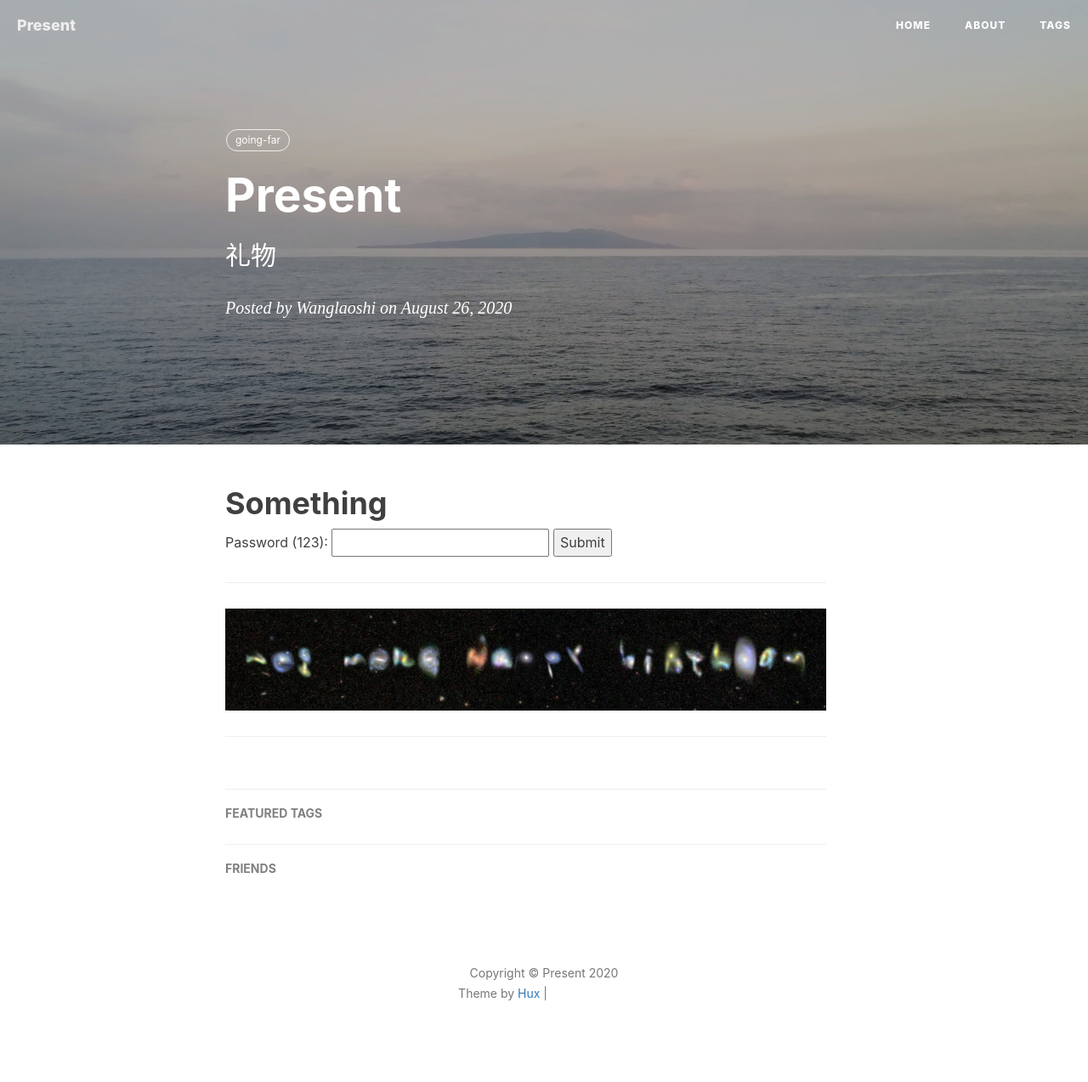
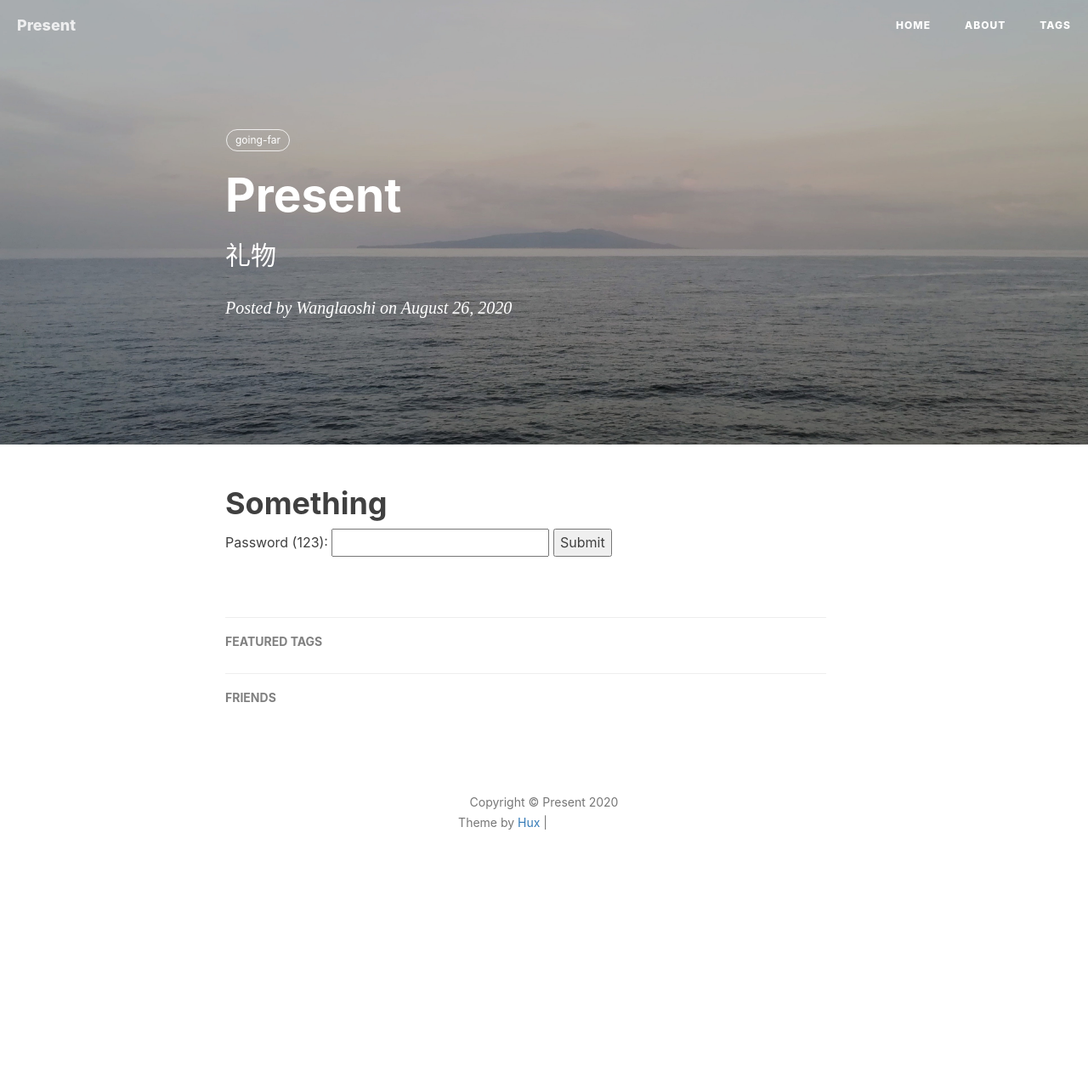
Before and after one commit to MingjieJian/w_present, a Jekyll site: the page built from _posts/2020-08-26-present.markdown, in a window 1280 px wide. Shown: the whole page at 85% size. Built offline with Jekyll 4.4.1, drawn with Linux system fonts in a browser that asks for light colours; nearby versions of some CDN libraries; comment, search, counter and statistics services are not loaded; after the commit the page ends 1072 px from its top, so only the background shows below that; grey boxes are pictures that could not be loaded.

Commit message:
Image not found 8

```diff
--- a/_posts/2020-08-26-present.markdown
+++ b/_posts/2020-08-26-present.markdown
@@ -19,11 +19,6 @@ tags:
 
 <img id="mypic" src="/img/in-post/post-present/present.png" alt="present" width="150%" style="display: none;">
 
----
-
-![](/img/in-post/post-present/present.png)
-
----
 <script>
 function myFunction() {
   var pwd = document.getElementById("password").value
```
